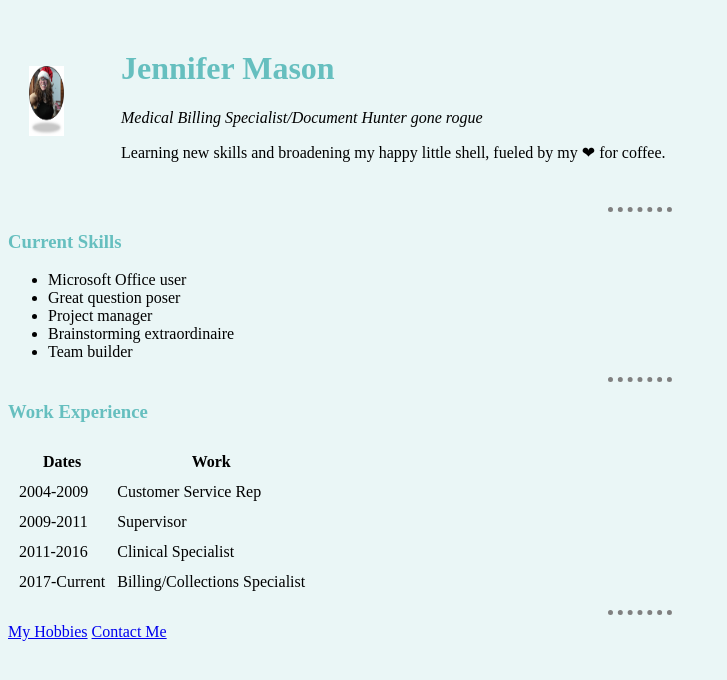
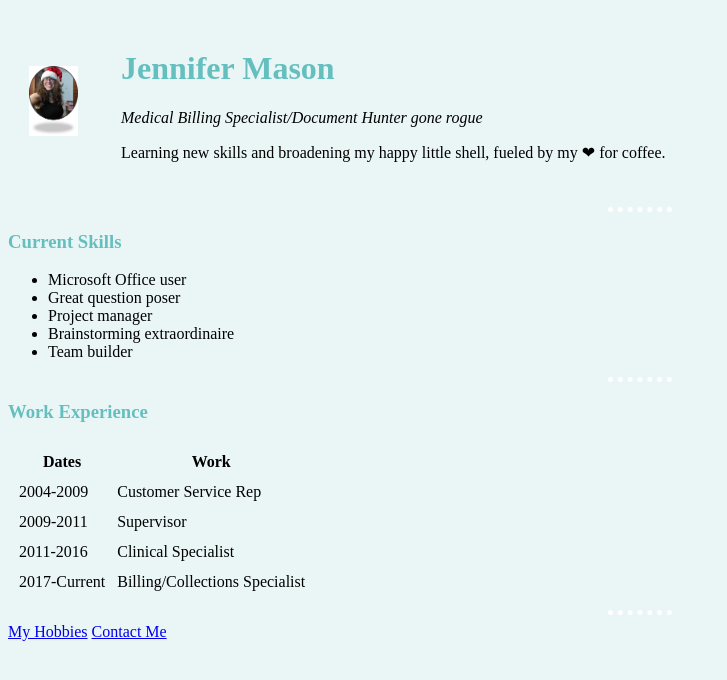
Before and after one commit to Fertastic/cv, a plain HTML site: page index.html in a window 1280 px wide. Shown: the whole page, without its empty margins (0-727 px from the left). Drawn offline with Linux system fonts and the light colour scheme.

Commit message:
Update styles.css

```diff
--- a/css/styles.css
+++ b/css/styles.css
@@ -12,7 +12,7 @@ h3 {
 
 hr {
   border-style: dotted none none;
-  border-color: grey;
+  border-color: white;
   border-width: 5px;
   width: 5%;
 }
@@ -21,6 +21,6 @@ img {
   background-color: #EAF6F6;
   width: 70px;
   height: 70px;
-  max-width: 50%;
-  max-height: 50%;
+  max-width: 70%;
+  max-height: 70%;
 }
```
